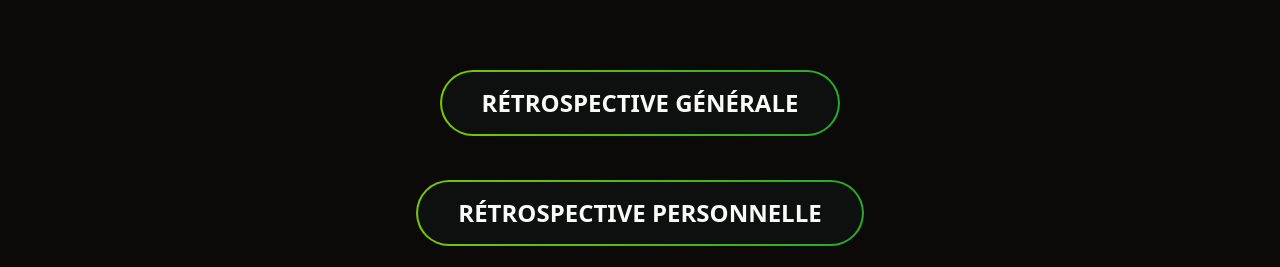
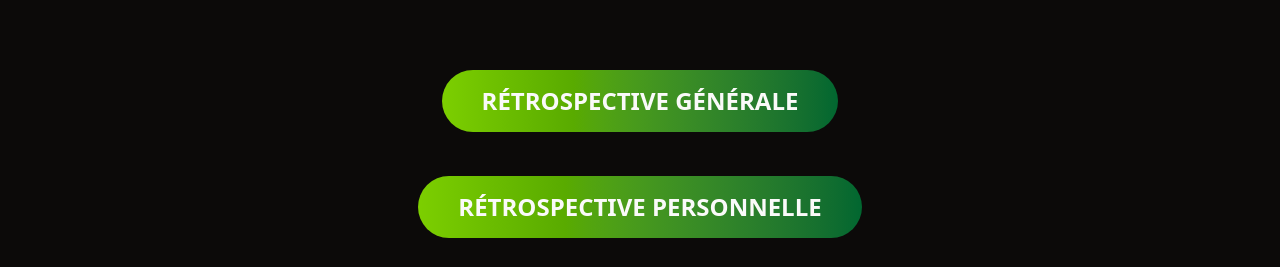
Before and after one commit to Alybaba07/friskies, a React (Vite) app: page /#/Wrapped2025 in a window 1280 px wide. Shown: the part 533-800 px from the top of the page. Built offline with nearby package versions, Linux system fonts and the light colour scheme.

Commit message:
changes green buttons Retro & Wrapped2025

```diff
--- a/src/components/Retro.jsx
+++ b/src/components/Retro.jsx
@@ -14,7 +14,7 @@ function Retro() {
             2025 du serveur sont disponibles dès maintenant !
             </p>
             <div className="mt-8">
-                <Link to='/Wrapped2025' className="bg-linear-to-br from-lime-500 to-green-800 text-white font-medium rounded-full px-12 py-3 inline-block text-sm hover:opacity-90 transition-transform duration-200 ease-linear hover:-translate-y-1 cursor-pointer">Go !</Link>
+                <Link to='/Wrapped2025' className="bg-linear-to-r from-lime-500 to-green-800 text-white font-medium rounded-full px-12 py-3 inline-block text-sm hover:opacity-90 transition-transform duration-200 ease-linear hover:-translate-y-1 cursor-pointer">Go !</Link>
             </div>
         </div>
     <div className="absolute inset-0 m-auto max-w-xs h-[357px] blur-[118px] opacity-80 sm:max-w-md md:max-w-lg" style={{background:"linear-gradient(120deg, rgba(74,222,128,0.20) 15%, rgba(34,197,94,0.35) 50%, rgba(16,185,129,0.30) 85%, rgba(5,150,105,0.45) 120%)"}}
--- a/src/pages/Wrapped.jsx
+++ b/src/pages/Wrapped.jsx
@@ -1,5 +1,6 @@
 import Header from "../components/Header";
 import Footer from "../components/Footer";
+import Wrapped2025 from "./Wrapped2025";
 
 function Wrapped() {
   return (
--- a/src/pages/Wrapped2025.jsx
+++ b/src/pages/Wrapped2025.jsx
@@ -19,11 +19,11 @@ function Wrapped2025() {
             </p>
 
         <div className="flex flex-col items-center gap-6 mt-20">
-          <Link to='/WrappedGen2025' className="text-sl md:text-2xl font-bold uppercase no-underline px-[40px] py-[15px] m-[10px] text-stone-50 rounded-full border-2 border-transparent bg-[linear-gradient(#0e100f,#0e100f),linear-gradient(90deg,#78c800,#28a92b)] bg-origin-border [background-clip:padding-box,border-box] transition-transform duration-200 ease-linear hover:-translate-y-1">
+          <Link to='/WrappedGen2025' className="text-sl md:text-2xl font-bold uppercase no-underline px-[40px] py-[15px] m-[10px] text-stone-50 rounded-full bg-linear-to-r from-lime-500 to-green-800 transition-transform duration-200 ease-linear hover:-translate-y-1">
           Rétrospective générale
           </Link>
 
-          <Link to='/WrappedGen2025' className="text-sl md:text-2xl font-bold uppercase no-underline px-[40px] py-[15px] m-[10px] text-stone-50 rounded-full border-2 border-transparent bg-[linear-gradient(#0e100f,#0e100f),linear-gradient(90deg,#78c800,#28a92b)] bg-origin-border [background-clip:padding-box,border-box] transition-transform duration-200 ease-linear hover:-translate-y-1">
+          <Link to='/WrappedGen2025' className="text-sl md:text-2xl font-bold uppercase no-underline px-[40px] py-[15px] m-[10px] text-stone-50 rounded-full bg-linear-to-r from-lime-500 to-green-800 transition-transform duration-200 ease-linear hover:-translate-y-1">
           Rétrospective personnelle
           </Link>
         </div>
--- /dev/null
+++ b/src/pages/WrappedGen2025.jsx
@@ -0,0 +1,18 @@
+import Navbar from '../components/Navbar';
+import Footer from "../components/Footer";
+import  {useEffect, useState} from "react";
+
+function WrappedGen2025() {
+
+  return (
+    <>
+    <div className="bg-stone-950 min-h-screen">
+      <Navbar/>
+
+      <Footer/>
+    </div>
+    </>
+  )
+}
+
+export default WrappedGen2025;
```
